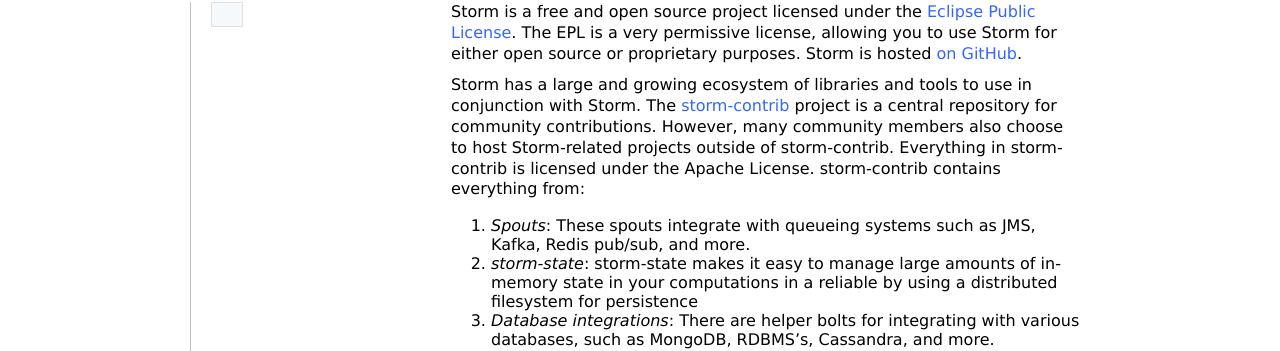
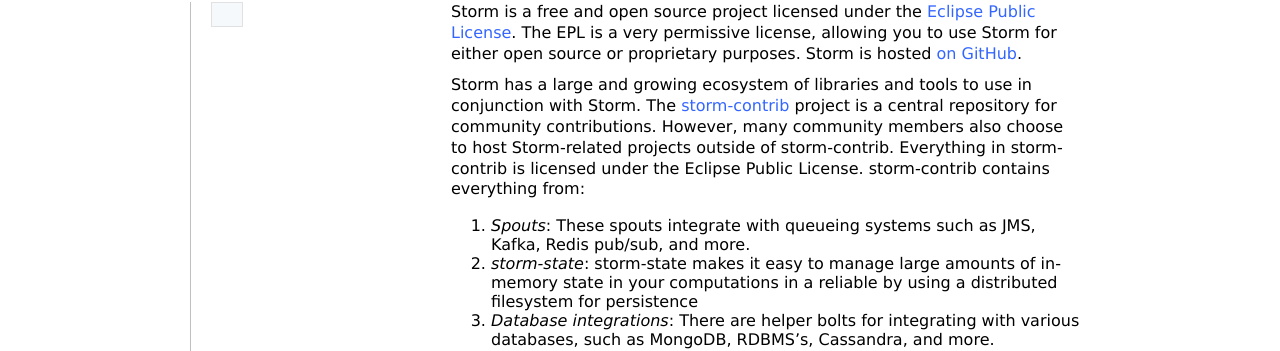
Before and after one commit to nathanmarz/storm-website, a Jekyll site: the page built from about/free-and-open-source.md, in a window 1280 px wide. Shown: the part 116-467 px from the top of the page. Built offline with Jekyll 4.4.1, drawn with Linux system fonts in a browser that asks for light colours; Markdown is read by kramdown in place of the engine named in the settings.

Commit message:
fix typo about license

```diff
--- a/about/free-and-open-source.md
+++ b/about/free-and-open-source.md
@@ -4,7 +4,7 @@ layout: about
 
 Storm is a free and open source project licensed under the [Eclipse Public License](http://www.eclipse.org/legal/epl-v10.html). The EPL is a very permissive license, allowing you to use Storm for either open source or proprietary purposes. Storm is hosted [on GitHub](http://github.com/nathanmarz/storm).
 
-Storm has a large and growing ecosystem of libraries and tools to use in conjunction with Storm. The [storm-contrib](https://github.com/nathanmarz/storm-contrib) project is a central repository for community contributions. However, many community members also choose to host Storm-related projects outside of storm-contrib. Everything in storm-contrib is licensed under the Apache License. storm-contrib contains everything from:
+Storm has a large and growing ecosystem of libraries and tools to use in conjunction with Storm. The [storm-contrib](https://github.com/nathanmarz/storm-contrib) project is a central repository for community contributions. However, many community members also choose to host Storm-related projects outside of storm-contrib. Everything in storm-contrib is licensed under the Eclipse Public License. storm-contrib contains everything from:
 
 1. *Spouts*: These spouts integrate with queueing systems such as JMS, Kafka, Redis pub/sub, and more.
 2. *storm-state*: storm-state makes it easy to manage large amounts of in-memory state in your computations in a reliable by using a distributed filesystem for persistence
```
